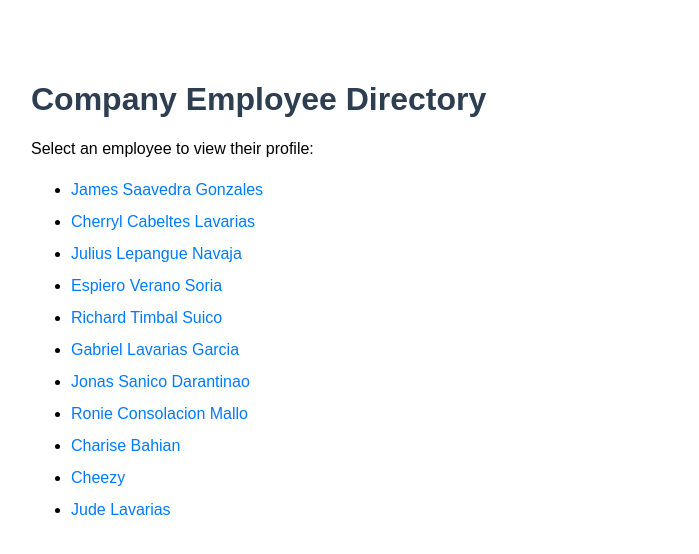
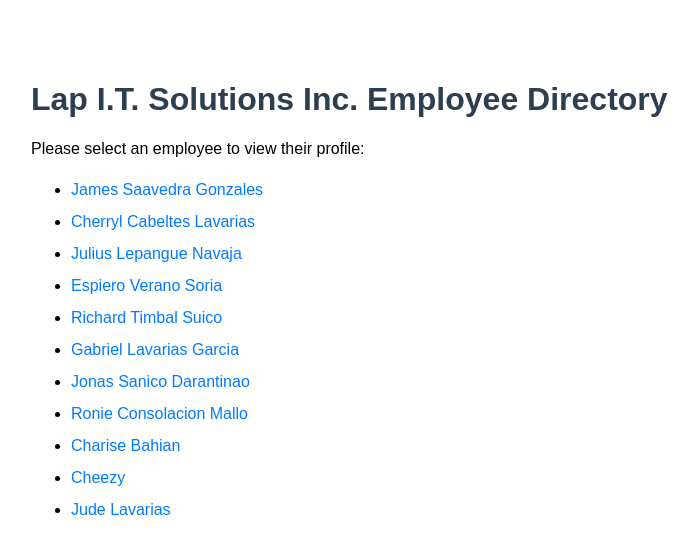
Before and after one commit to jez40215/https-USERNAME.github.io-REPO-lapitsolutions, a plain HTML site: page index.html in a window 1280 px wide. Shown: the whole page, without its empty margins (259-958 px from the left). Drawn offline with Linux system fonts and the light colour scheme.

Commit message:
Update index.html

```diff
--- a/index.html
+++ b/index.html
@@ -11,8 +11,8 @@
   </style>
 </head>
 <body>
-  <h1>Company Employee Directory</h1>
-  <p>Select an employee to view their profile:</p>
+  <h1>Lap I.T. Solutions Inc. Employee Directory</h1>
+  <p> Please select an employee to view their profile:</p>
   <ul>
     <li><a href="employees/gonzalesjames.html">James Saavedra Gonzales</a></li>
     <li><a href="employees/lavariascherryl.html">Cherryl Cabeltes Lavarias</a></li>
```
